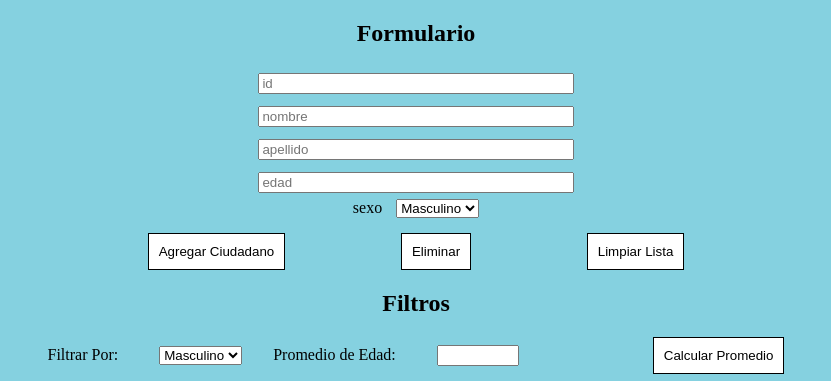
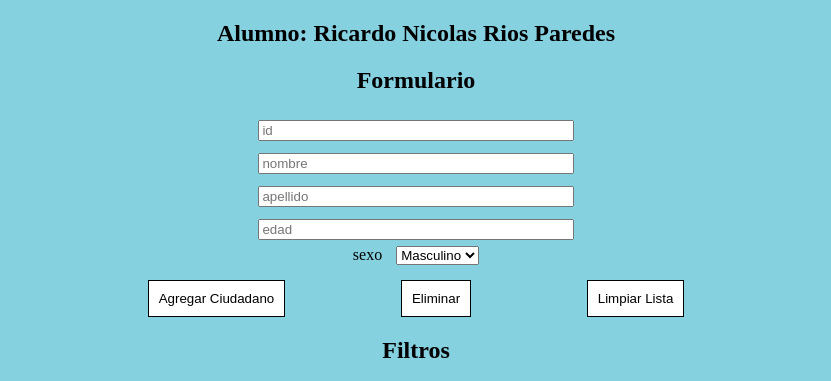
Before and after one commit to NicolasRios91/RecuLaboIII2doParcial, a plain HTML site: page index.html in a window 1280 px wide. Shown: the top 381 px of the page, without its empty margins (224-1055 px from the left). Drawn offline with Linux system fonts and the light colour scheme.

Commit message:
se agrega el nombre

```diff
--- a/index.html
+++ b/index.html
@@ -12,6 +12,7 @@
     <title>Document</title>
   </head>
   <body>
+    <h2>Alumno: Ricardo Nicolas Rios Paredes</h2>
     <h2>Formulario</h2>
     <div class="form-container">
       <input type="text" placeholder="id" id="id" readonly />
```
